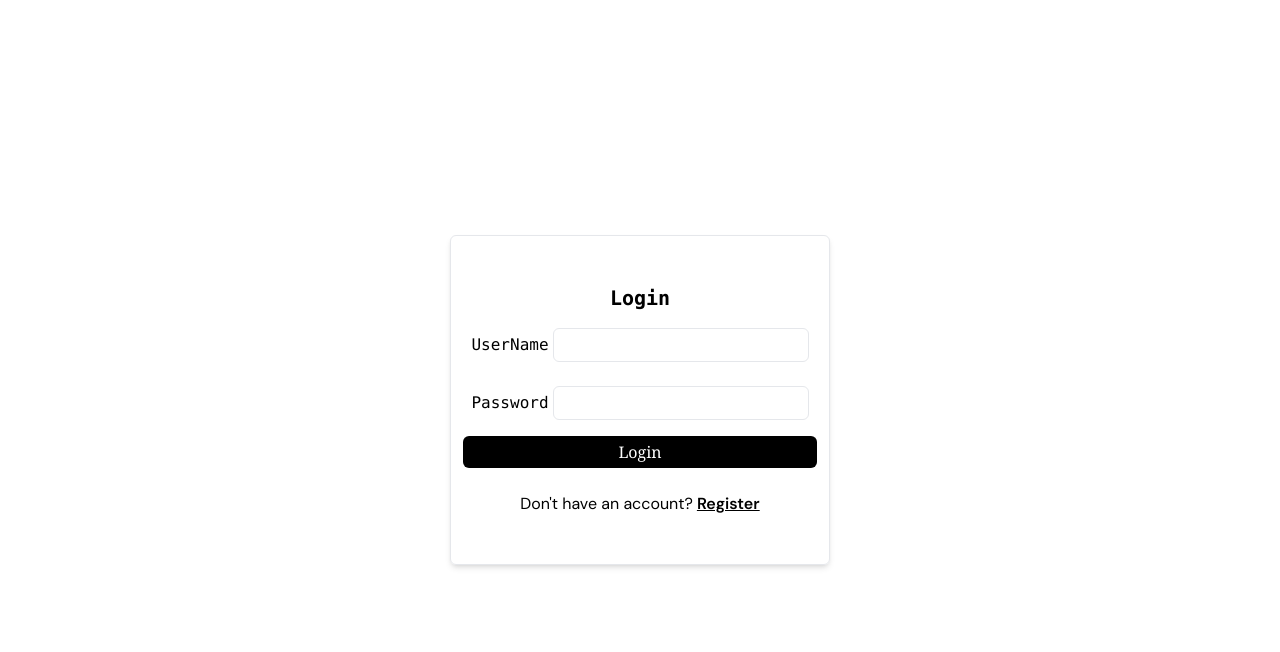
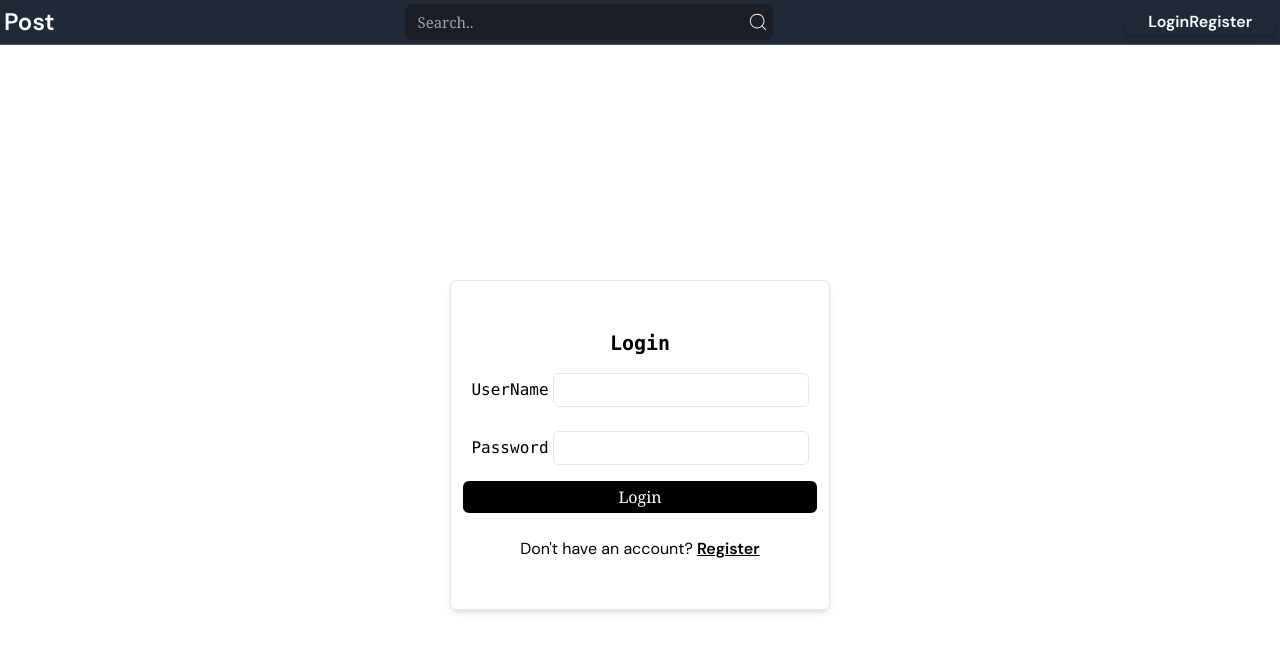
Before and after one commit to isuzwal/writly, a React (Vite) app in the folder clinet/: page /login in a window 1280 px wide. Shown: the top 652 px of the page. Built offline with nearby package versions, Linux system fonts and the light colour scheme.

Commit message:
Add the Theme Setting

```diff
--- a/clinet/src/App.tsx
+++ b/clinet/src/App.tsx
@@ -3,15 +3,16 @@ import { Routes, Route } from "react-router";
 import Layout from "./Screen/Layout";
 import Login from "./Authpages/Login";
 import  Register  from "./Authpages/Register";
-import Nava from "./Pages/Nava";
-
+import Profile from "./Pages/Profile";
+import Blog from "./Pages/Blog";
 function App() {
   return (
     <Routes>
     <Route path="/" element={<Layout />}>
-    <Route index element={<Nava />} />
+    <Route index element={<Blog />} />
     <Route path="/login" element={<Login />} />
     <Route path="/register" element={<Register />} />
+    <Route path ="/profile" element={<Profile />} />
     </Route>
     </Routes>
   )
--- /dev/null
+++ b/clinet/src/Pages/Blog.tsx
@@ -0,0 +1,9 @@
+const Blog=()=>{
+    return (
+        <div className="hero-section  py-10 text-center">
+        <h1 className="text-3xl font-bold">Welcome to Your Hero Section!</h1>
+        <p className="mt-4 text-lg">This is the main section of your website.</p>
+      </div>
+    )
+}
+export default Blog;
--- a/clinet/src/Pages/Nava.tsx
+++ b/clinet/src/Pages/Nava.tsx
@@ -50,11 +50,16 @@ function Nava(){
       setDarksection(pervstate=>!pervstate)
     }
     // for theme
+    const themeStyles = {
+      dark: "bg-black text-white  ",
+      light: "bg-white text-black   ",
+      system: "bg-gray-800 text-white ",
+    };
 
 
     return(
-       <section className="py-2 ">
-        <div className=" border-b border-b-gray-600 py-1 text-white" >
+       <section className={` ${themeStyles[theme as keyof typeof themeStyles]}`}>
+        <div className=" border-b border-b-gray-600 py-1" >
             <div className=" px-1 flex relative items-center justify-between ">
                 <Link to ="/" className="md:text-2xl  text-[16px] font-semibold font-dm  whitespace-nowrap flex-shrink-0 ">Post</Link>
                  <div className="flex items-center relative px-2 md:w-96 ">
@@ -63,14 +68,47 @@ function Nava(){
                  {searching.length === 0  && (
                   <CiSearch  size={22} color="white" className="absolute right-3  "/>
                   )}
-
               </div>
-                 <div className="rounded-sm  hidden md:flex px-1">
-                   <div className="bg-profile text-white flex w-full  rounded-md  px-5 py-1.5 gap-2 items-center  cursor-pointer  ">
+                 <div className={`rounded-lg px-6  hidden md:flex shadow-md   ${themeStyles[theme as keyof typeof themeStyles]}`}>
+                   <div className="flex w-full    rounded-md">
                   {user? (
-                    <div className="flex items-center  gap-2 ">
-                      <img src={ProfiledImage} className="object-cover w-8 h-8   rounded-lg"  />
+                      <div
+                      className="flex gap-2 justify-between ">
+                        <div  onClick={ToogleMunebar}
+                        className={` flex gap-2 justify-between    px-4 py-1.5 cursor-pointer rounded-lg   ${themeStyles[theme as keyof typeof themeStyles]}`}>
+                      <img src={ProfiledImage} className="object-cover w-7 h-7   rounded-lg"  />
                       <span className="font-mono  font-medium text-[18px]">{user}</span>
+                        </div>
+                      {IsOpen && (
+                       <div className={`absolute  w-72 top-10 mt-2 h-[400px] right-0  shadow-lg rounded-md z-50  ${themeStyles[theme as keyof typeof themeStyles]}`}>
+                              <div className="flex flex-col gap-2 p-3">
+                              <div className="flex  w-full  items-center border  font-dm font-semibold text-xl  hover:bg-gray-700 gap-2 px-2 py-1.5 rounded-lg">
+                               <span className="font-dm text-[19px]">{Uppercase(user)}</span>
+                              </div>
+                              <Link to="/profile" className="flex  items-center border   font-dm font-semibold text-xl  hover:bg-gray-700 gap-2 px-2 py-1.5 rounded-lg ">
+                             <FaUserCircle  size={28} color="gray"/>Profile</Link>
+                             <div className="flex flex-row justify-between  items-center border  border-slat-800 font-dm font-semibold text-xl  hover:bg-gray-700 gap-2 px-2 py-1.5 rounded-lg">
+                              <button onClick={themesection}>
+                                <h2 className="flex items-center text-[18px] gap-1"><IoIosSettings  size={20}/>Custom</h2>
+                                </button>
+                              {darksection && (
+                                <div className="flex flex-col rounded-md px-2  transition-all duration-200">
+                                   <select className=" px-2 text-[16px] bg-transparent  rounded-md cursor-pointer  border"
+                                    value={theme}  onChange={(e) => {
+                                    changeTheme(e.target.value as Theme)
+                                  }} >
+                                  {themeoptions.map((option) => (
+                                <option key={option} value={option} className="bg-transparent">
+                                  {option.charAt(0).toUpperCase() + option.slice(1)}
+                              </option>
+                               ))}
+                            </select>
+                                </div>
+                              )}
+                              </div>
+                              </div>
+                       </div>
+                      )}
                       </div>
                   ):(
                   <>
@@ -82,15 +120,15 @@ function Nava(){
                  </div>
                  <div className="items-center md:hidden  p-1 rounded-full " >
                    <button onClick={ToogleMunebar} className="flex items-center">
-                  <div className="flex items-center  gap-2 ">
+                     <div className="flex items-center  gap-2 ">
                       <img src={ProfiledImage} className="object-cover w-8 h-8  rounded-lg"  />
                       </div>
                     </button>
                  </div>
                  {IsOpen && (
-                      <div className="md:hidden absolute  shadow-lg right-2  top-9 w-1/2   rounded-lg py-3 transition-all duration-300 ease-in-out">
+                      <div className={`  ${themeStyles[theme as keyof typeof themeStyles]} md:hidden absolute  shadow-lg right-2  top-12 w-1/2   rounded-lg py-3 transition-all duration-300 ease-in-out`}>
                         {user?(
-                          <div className="bg-profile flex  flex-col rounded-md h-[400px]  gap-2  px-2 cursor-pointer relative  py-1.5">
+                          <div className=" flex  flex-col rounded-md h-[400px]  gap-2  px-2 cursor-pointer relative  py-1.5">
                             <div className="flex  relative flex-col items-center  gap-2   px-2  py-3 rounded-md">
                              <div className=" w-full h-20  rounded">
                              <img src={CoverImage} className="object-cover w-full h-full  rounded "  />
@@ -101,23 +139,21 @@ function Nava(){
                             </div>
                               {/*Account Part */}
                               <div className="flex flex-col gap-2 ">
-                              <div className="flex text-white w-full  items-center border border-gray-800 font-dm font-semibold text-xl  hover:bg-gray-700 gap-2 px-2 py-1.5 rounded-lg">
+                              <div className="flex  w-full  items-center border font-dm font-semibold text-xl  hover:bg-gray-700 gap-2 px-2 py-1.5 rounded-lg">
                                <span className="font-dm text-[19px]">{Uppercase(user)}</span>
                               </div>
-                             <Link to="/profile" className="flex text-white items-center border  border-gray-800 font-dm font-semibold text-xl  hover:bg-gray-700 gap-2 px-2 py-1.5 rounded-lg ">
+                             <Link to="/profile" className="flex  items-center border   font-dm font-semibold text-xl  hover:bg-gray-700 gap-2 px-2 py-1.5 rounded-lg ">
                              <FaUserCircle  size={28} color="gray"/>Profile</Link>
-                             <div className="flex text-white items-center border  border-gray-800 font-dm font-semibold text-xl  hover:bg-gray-700 gap-2 px-2 py-1.5 rounded-lg">
+                             <div className="flex flex-row justify-between  items-center border  font-dm font-semibold text-xl  hover:bg-gray-700 gap-2 px-2 py-1.5 rounded-lg">
                               <button onClick={themesection}>
                                 <h2 className="flex items-center text-[18px] gap-1"><IoIosSettings  size={20}/>Custom</h2>
                                 </button>
                               {darksection && (
-                                <div className="flex flex-col rounded-md px-2  text-black  transition-all duration-200">
-                                   <select className=" px-2 text-white text-[16px] rounded-md cursor-pointer bg-profile border"
-                                  value={theme}  onChange={(e) => {
-                                     const newTheme=changeTheme(e.target.value as Theme)
-                                     console.log("Theme changed to:", newTheme);   }} >
-
-
+                                <div className="flex flex-col rounded-md px-2   transition-all duration-200">
+                                   <select className=" px-2 text-[16px] rounded-md cursor-pointer bg-transparent border"
+                                    value={theme}  onChange={(e) => {
+                                    changeTheme(e.target.value as Theme)
+                                  }} >
                                   {themeoptions.map((option) => (
                                 <option key={option} value={option}>
                                   {option.charAt(0).toUpperCase() + option.slice(1)}
--- /dev/null
+++ b/clinet/src/Pages/Profile.tsx
@@ -0,0 +1,6 @@
+const Profile=()=>{
+    return (
+        <p>Hello </p>
+    )
+}
+export default Profile;
--- a/clinet/src/Screen/Layout.tsx
+++ b/clinet/src/Screen/Layout.tsx
@@ -1,12 +1,12 @@
 import { Outlet } from "react-router"
-
+import Nava from "../Pages/Nava";
+import Section from "../Screen/Section";
 function Layout(){
     return(
-  <div className="min-h-screen  w-full ">
-  <div>
+    <Section>
+      <Nava />
       <Outlet />
-  </div>
-</div>
+    </Section>
     )
 }
 export default Layout;
--- /dev/null
+++ b/clinet/src/Screen/Section.tsx
@@ -0,0 +1,11 @@
+import { ReactNode } from "react";
+
+interface ContextProps{
+    children:ReactNode
+}
+const Section=({children}:ContextProps)=>{
+    return (
+        <div>{children}</div>
+    )
+}
+export default Section;
--- a/clinet/src/Theme/Theme.tsx
+++ b/clinet/src/Theme/Theme.tsx
@@ -5,7 +5,7 @@ const Default_Them:string='system'
 export const themeoptions:string[]=["light","dark","system"] as const
 
 
- export type Theme=(typeof themeoptions)[number]
+export type Theme=(typeof themeoptions)[number]
 
 type Initalstate={
     theme:Theme
```
